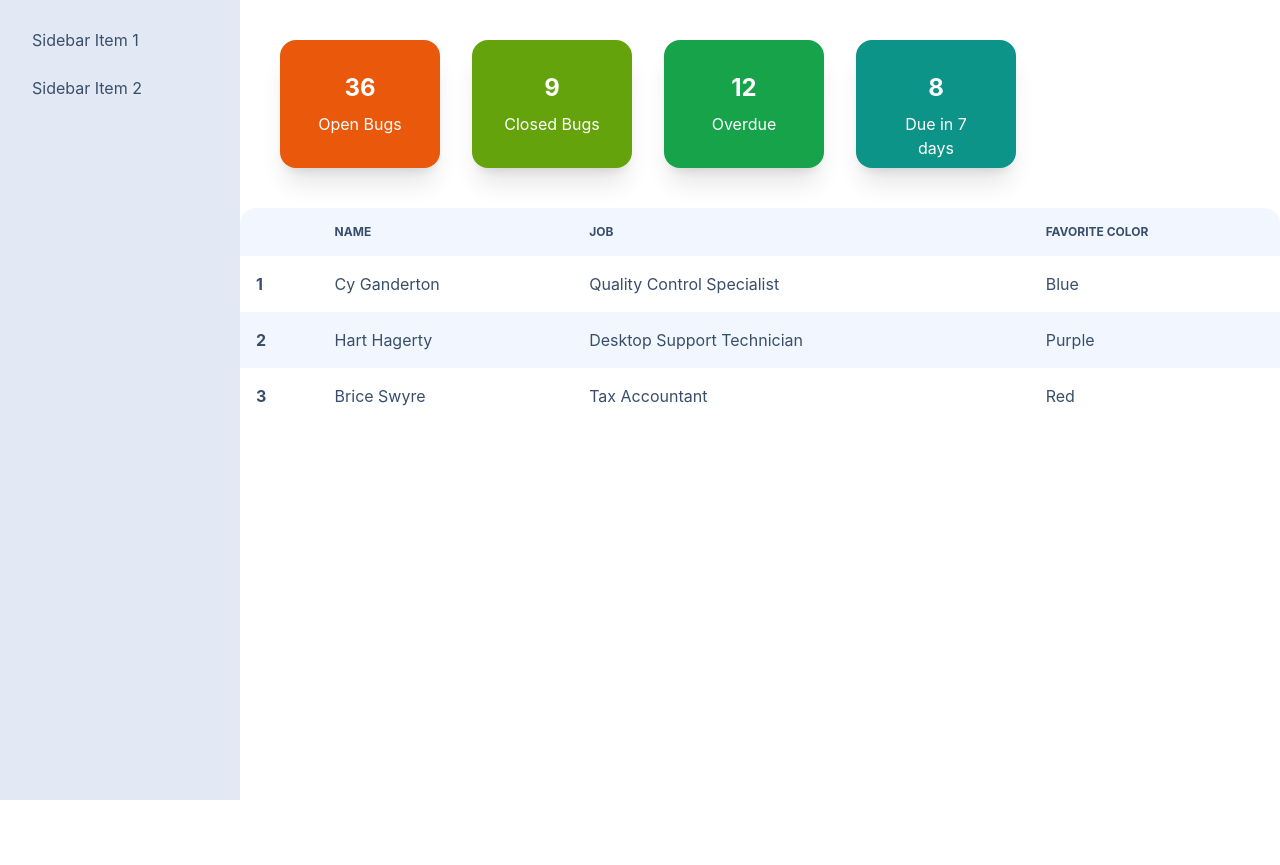
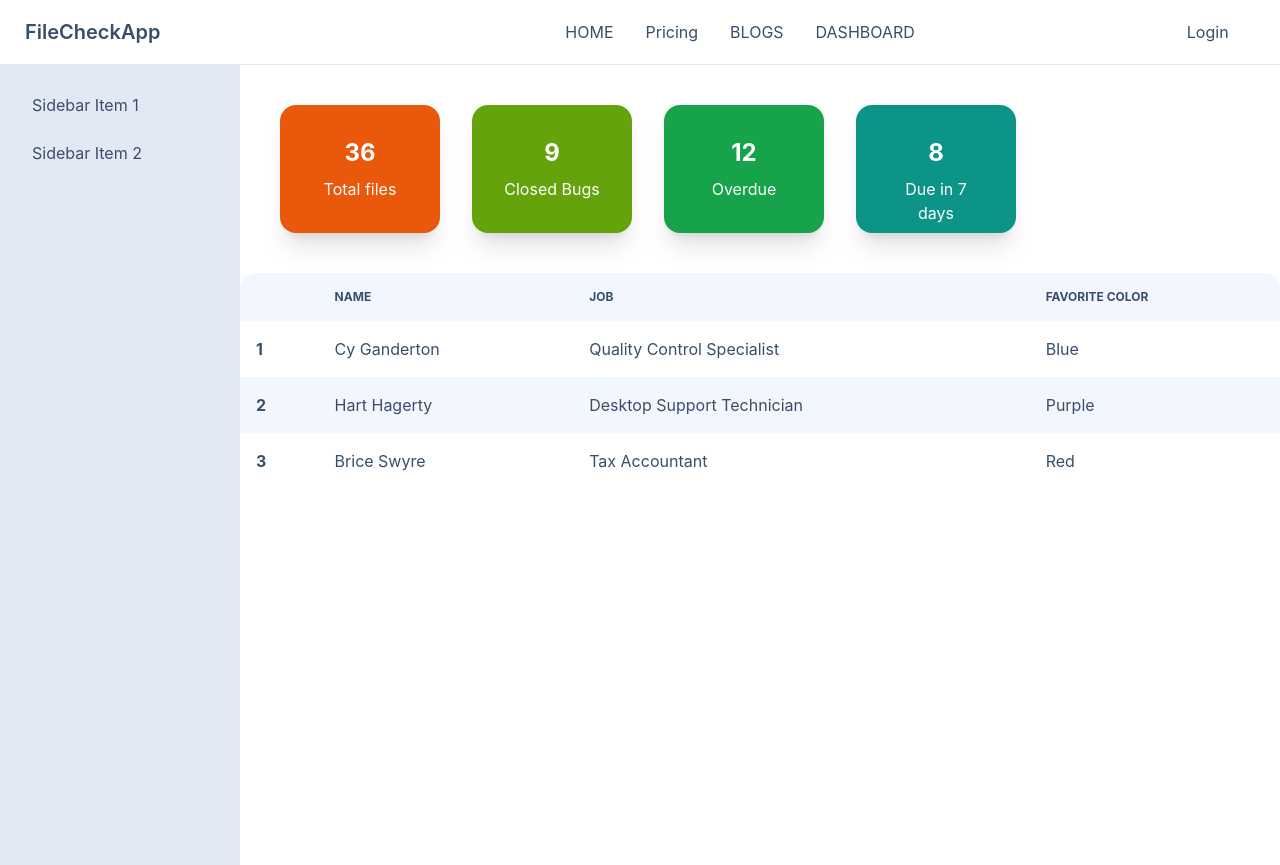
Before and after one commit to AveyBD/file-verify-app, a React (Create React App) app: page /dashboard in a window 1280 px wide. Before the commit the page ends 800 px from the top, so only its background shows below. Built offline with nearby package versions, Linux system fonts and the light colour scheme; no server answers.

Commit message:
dashboard design

```diff
--- a/src/Pages/Dashboard/Dashboard.jsx
+++ b/src/Pages/Dashboard/Dashboard.jsx
@@ -1,9 +1,12 @@
 import React from 'react';
 import { Outlet,Link } from 'react-router-dom';
+import Navbar from '../Shared/Navbar';
 
 const Dashboard = () => {
     return (
-        <div class="drawer drawer-mobile">
+        <div>
+            <Navbar/>
+            <div class="drawer drawer-mobile">
         <input id="my-drawer-2" type="checkbox" class="drawer-toggle" />
         <div class="drawer-content">
           {/* <!-- Page content here --> */}
@@ -19,6 +22,7 @@ const Dashboard = () => {
 
         </div>
       </div>
+        </div>
     );
 };
 
--- a/src/Pages/Dashboard/File.jsx
+++ b/src/Pages/Dashboard/File.jsx
@@ -8,7 +8,7 @@ const File = () => {
                 <div class="card w-40 h-32 bg-orange-600 shadow-xl">
                     <div class="card-body text-center text-white">
                         <h2 class="text-2xl font-bold">36</h2>
-                        <p>Open Bugs</p>
+                        <p>Total files</p>
                     </div>
                 </div>
 
```
